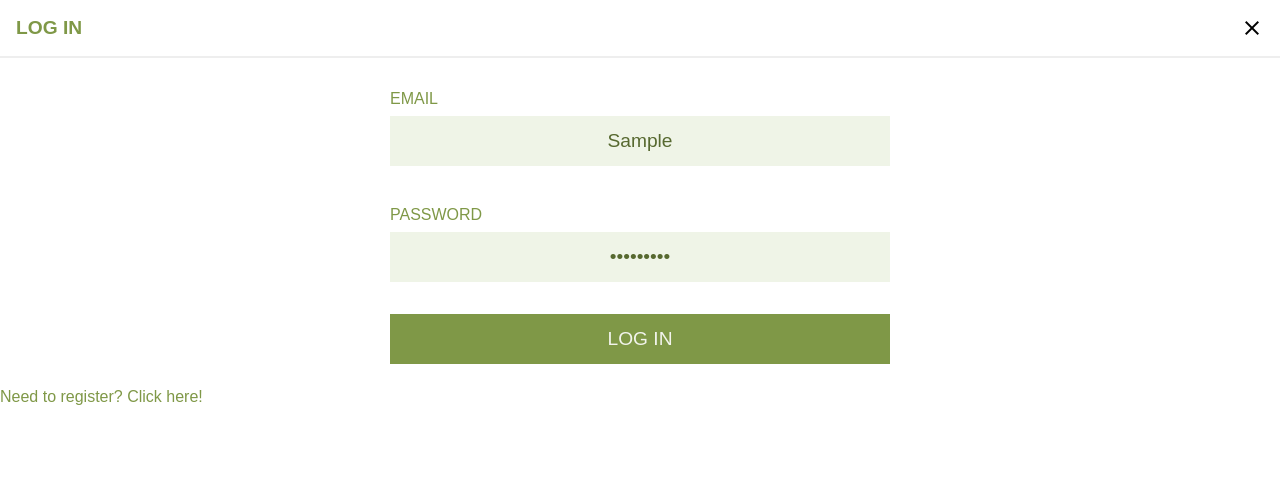
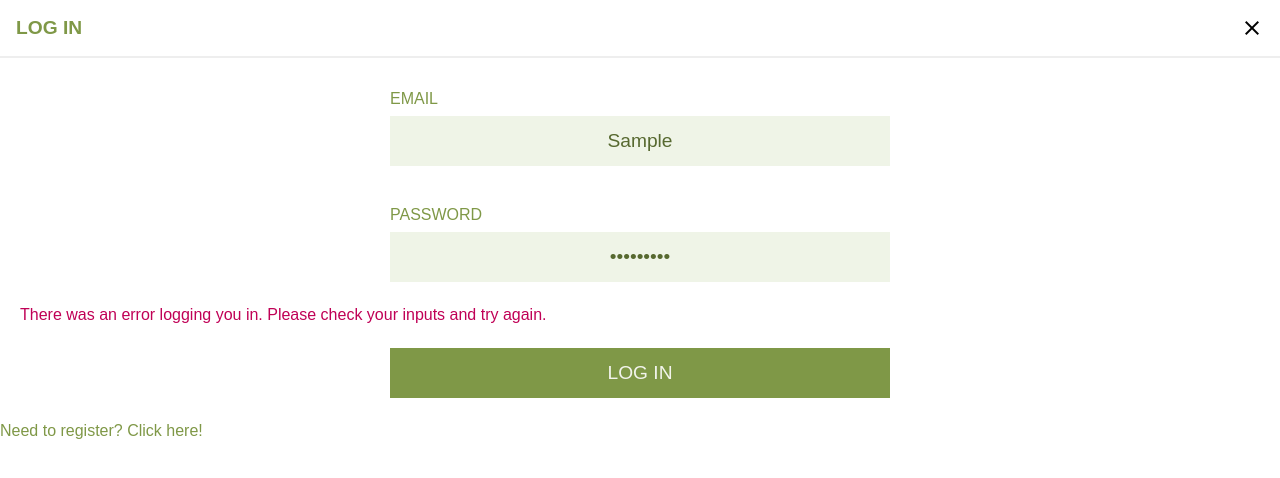
Before and after one commit to katreinhart/plant-walking-frontend, a React (Create React App) app: page /login in a window 1280 px wide. Both pictures are taken after typing "Sample", "Sample123" into the empty fields and a click on the button "LOG IN". Shown: the top 478 px of the page. Built offline with nearby package versions, Linux system fonts and the light colour scheme; no server answers.

Commit message:
Error surfacing on login issues

```diff
--- a/src/App.js
+++ b/src/App.js
@@ -30,6 +30,7 @@ class App extends Component {
     }
 
     this.state = {
+      loginError: false,
       authenticated: !!token,
       token: token,
       currentUser: {
@@ -77,8 +78,11 @@ class App extends Component {
       localStorage.setItem('token', token)
       window.isAuthenticated = true
 
+      const prevState = Object.assign({}, this.state)
+
       this.setState({
         authenticated: true,
+        loginError: false,
         token: token,
         currentUser: {
           email: response.data.email,
@@ -88,14 +92,15 @@ class App extends Component {
           plantInstanceId: response.data.plantInstanceId,
           plant_types_id: response.data.plant_types_id,
           progress: response.data.progress,
-        }
+        },
+        ...prevState
       })
+    }
 
-    }
     catch(error){
       console.log( 'errors', error);
-      return ({
-        isError: true
+      this.setState({
+        loginError: true
       })
     }
 
@@ -171,6 +176,7 @@ class App extends Component {
           <Route path='/login'
             render={(routeProps) => (<LogIn {...routeProps}
               onSignIn={ this.handleSignInClick }
+              loginError={ this.state.loginError }
             />)}
           />
           <Route path='/welcome' component={ Welcome } />
@@ -194,7 +200,6 @@ class App extends Component {
 
 const LogOut = () => {
   window.isAuthenticated = false
-  localStorage.removeItem('token')
 
   return (
     <Redirect to={{
--- a/src/components/forms/PickSeed.js
+++ b/src/components/forms/PickSeed.js
@@ -16,8 +16,8 @@ class PickSeed extends Component {
     this.state = {
       plants: []
     }
-    this.handleNext   = this.handleNext.bind(this)
-    this.handlePrev   = this.handlePrev.bind(this)
+    this.handleNext = this.handleNext.bind(this)
+    this.handlePrev = this.handlePrev.bind(this)
   }
 
   componentDidMount() {
--- a/src/components/welcome/LogIn.js
+++ b/src/components/welcome/LogIn.js
@@ -6,7 +6,7 @@ import CloseForm from '../shared/CloseForm'
 import TextInputLabeled from '../shared/TextInputLabeled'
 import GreenButton from '../shared/GreenButton'
 
-const LogIn = (({ onSignIn }) => {
+const LogIn = (({ onSignIn, loginError }) => {
 
   if(window.isAuthenticated) {
     return (
@@ -16,10 +16,10 @@ const LogIn = (({ onSignIn }) => {
     return (
       <div className="outermost-container">
         <CloseForm title="Log In"/>
-
         <form onSubmit={ onSignIn }>
           <TextInputLabeled role="text" label="email"/>
           <TextInputLabeled role="password" label="password" />
+          { loginError ? <div className="error">There was an error logging you in. Please check your inputs and try again.</div> : '' }
           <div className="buttons-container">
             <GreenButton text="log in" />
           </div>
@@ -30,4 +30,4 @@ const LogIn = (({ onSignIn }) => {
   }
 })
 
-export default LogIn;
+export default LogIn
--- a/src/css/forms.css
+++ b/src/css/forms.css
@@ -61,6 +61,8 @@
 
 .error {
   color: #C00156;
+  margin: 1em;
+  padding-left: 0.25em;
 }
 
 #date {
```
